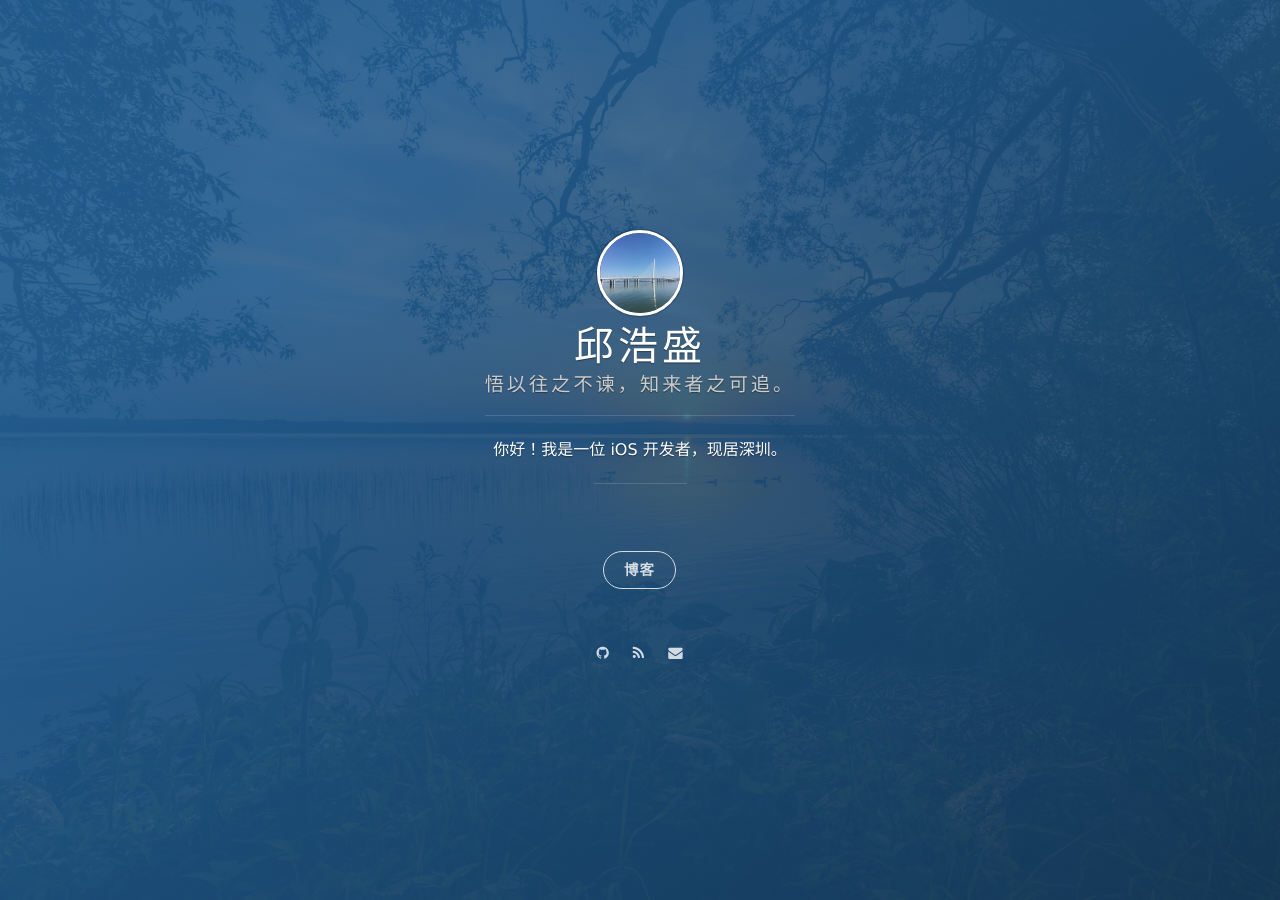
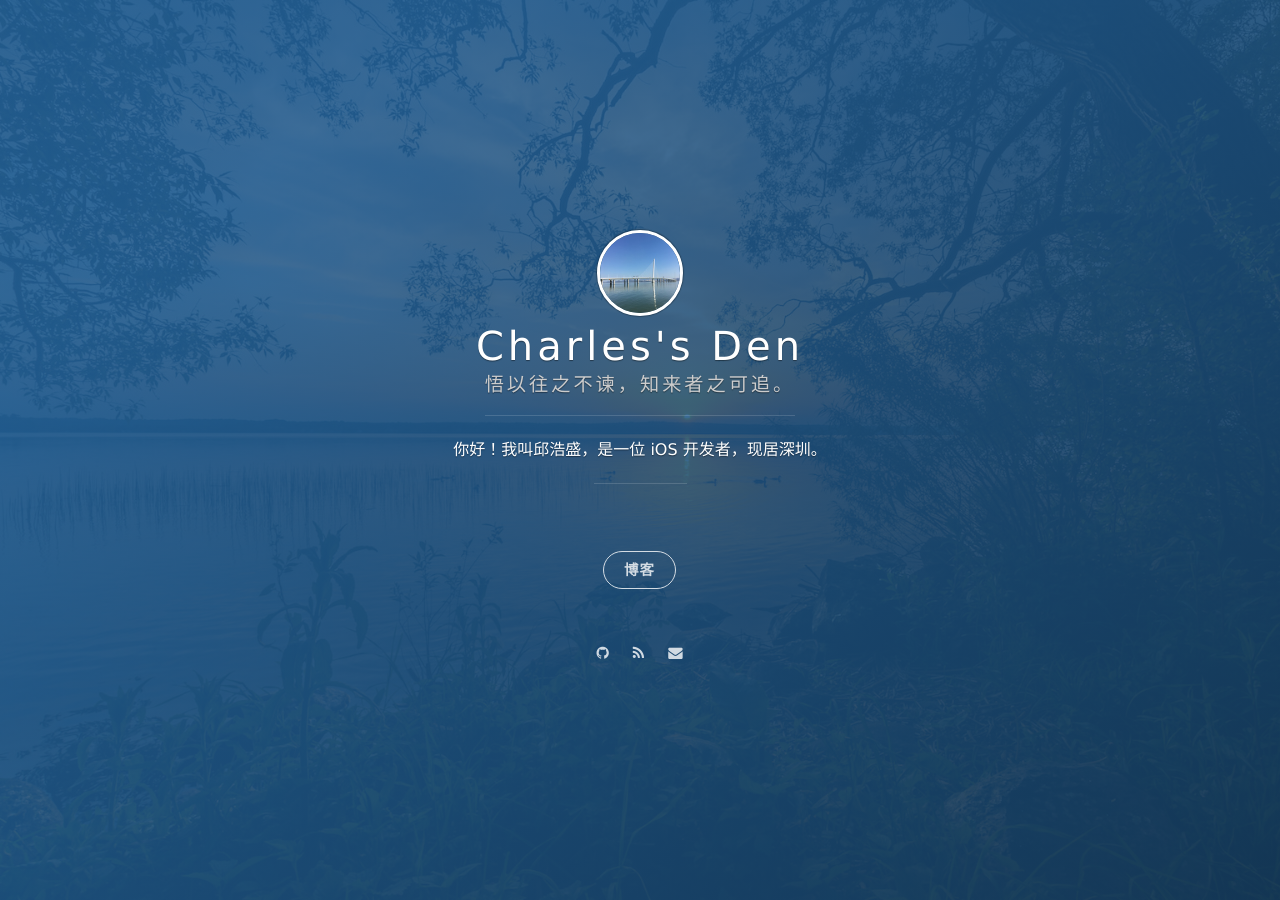
Before and after one commit to CharlesQiu/charlesqiu.github.io, a Jekyll site: the page built from index.html, in a window 1280 px wide. Built offline with Jekyll 4.4.1, drawn with Linux system fonts in a browser that asks for light colours; nearby versions of some CDN libraries; the list of posts is cut into pages by our own code.

Commit message:
debug。

```diff
--- a/_config.yml
+++ b/_config.yml
@@ -1,8 +1,8 @@
 # Basic
-title: 邱浩盛
+title: Charles's Den
 subtitle: 悟以往之不谏，知来者之可追。
 # welcome_message: <a href="https://github.com/onevcat/vno-jekyll" target="_blank">Download the theme</a>
-description: 你好！我是一位 iOS 开发者，现居深圳。
+description: 你好！我叫邱浩盛，是一位 iOS 开发者，现居深圳。
 creator: <a href="https://github.com/charlesqiu">Charles.Qiu</a>
 
 url: "https://charlesqiu.github.io"
```
